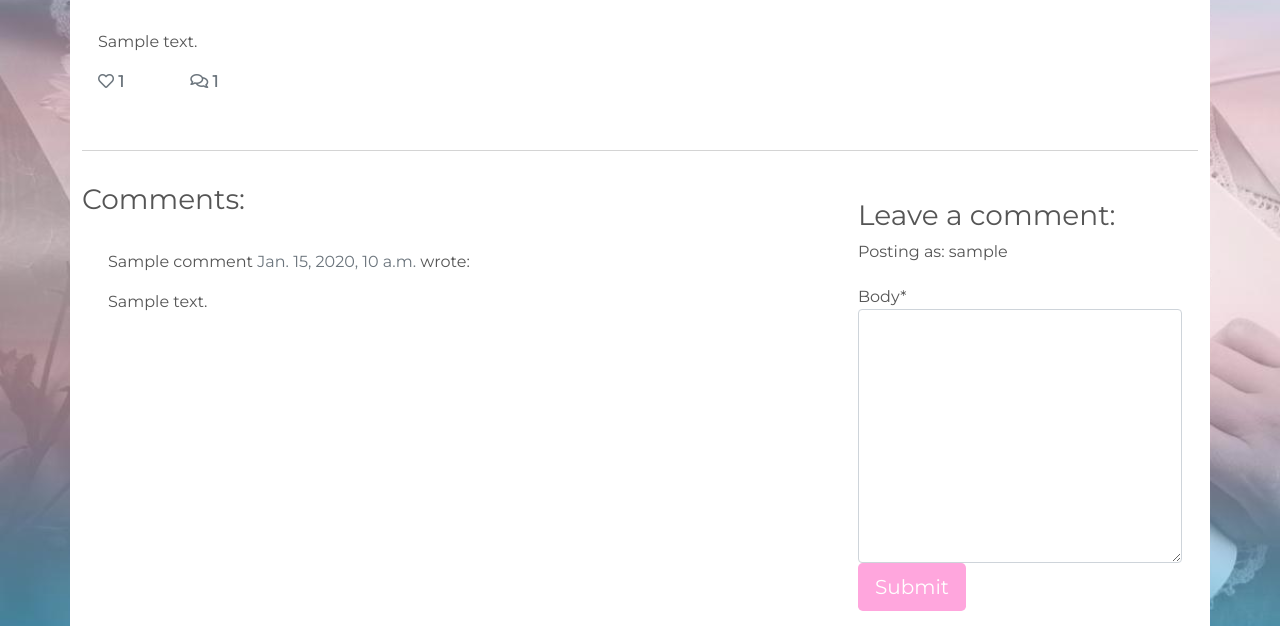
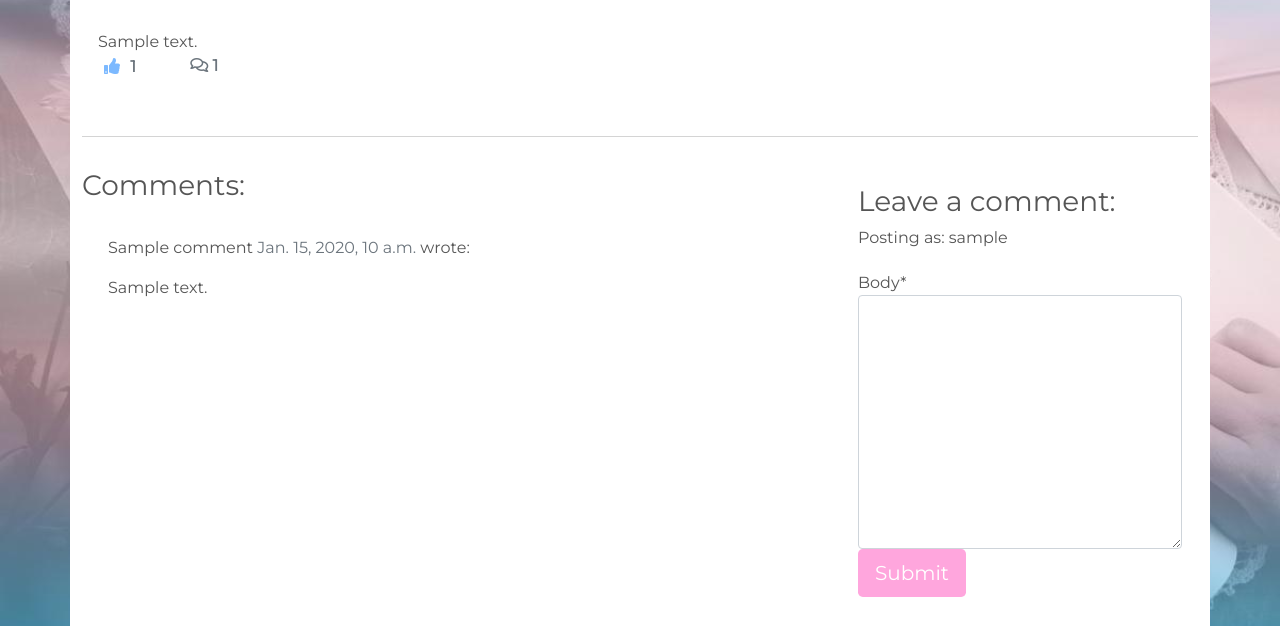
Before and after one commit to Code-Institute-Submissions/raeel97-spill-the-t_MarResub, a Django app: a page that uses templates/post_detail.html in a window 1280 px wide. Shown: the part 1053-1679 px from the top of the page. Run offline with Django 3.2, Linux system fonts and the light colour scheme; a user stored in the database is signed in; tables that the repository leaves empty hold one stand-in row (values such as "Sample post"); some libraries are stand-ins or nearby versions.

Commit message:
finished adding like functionality and styling

```diff
--- a/blog/urls.py
+++ b/blog/urls.py
@@ -4,4 +4,5 @@ from django.urls import path
 urlpatterns = [
     path('', views.PostList.as_view(), name='home'),
     path('<slug:slug>/', views.PostDetail.as_view(), name='post_detail'),
+    path('like/<slug:slug>', views.PostLike.as_view(), name='post_like'),
 ]
--- a/static/css/style.css
+++ b/static/css/style.css
@@ -181,14 +181,14 @@ body {
 }
 
 .btn-like {
-    color: #E84610;
+    color: #7cb9ff;
     border: none;
     background: transparent;
 }
 
 .btn-like:hover,
 .btn-like:active {
-    color: #E84610;
+    color: #7cb9ff;
     background: transparent;
     border: none;
 }
--- a/templates/post_detail.html
+++ b/templates/post_detail.html
@@ -29,14 +29,30 @@
                 <div class="card-body">
                     <!-- The post content goes inside the card-text. -->
                     <!-- Use the | safe filter inside the template tags -->
-                    <p class="card-text ">
+                    <div class="card-text ">
                         {{ post.content | safe }}
-                    </p>
+                    </div>
                     <div class="row">
-
                         <div class="col-1">
-                            <!-- The number of likes goes before the closing strong tag -->
-                            <strong class="text-secondary"><i class="far fa-heart"></i> {{ post.number_of_likes }} </strong>
+                            <strong>
+                                {% if user.is_authenticated %}
+                                <form class="d-inline" action="{% url 'post_like' post.slug %}" method="POST">
+                                    {% csrf_token %}
+                                    {% if liked %}
+                                    <button type="submit" name="blogpost_id" value="{{post.slug}}" class="btn-like">
+                                        <i class="fas fa-thumbs-up"></i>
+                                    </button>
+                                    {% else %}
+                                    <button type="submit" name="blogpost_id" value="{{post.slug}}" class="btn-like">
+                                        <i class="far fa-thumbs-up"></i>
+                                    </button>
+                                    {% endif %}
+                                </form>
+                                {% else %}
+                                <span class="text-secondary"><i class="fas fa-thumbs-up"></i></span>
+                                {% endif %}
+                                <span class="text-secondary">{{ post.number_of_likes }}</span>
+                            </strong>
                         </div>
                         <div class="col-1">
                             {% with comments.count as total_comments %}
```
